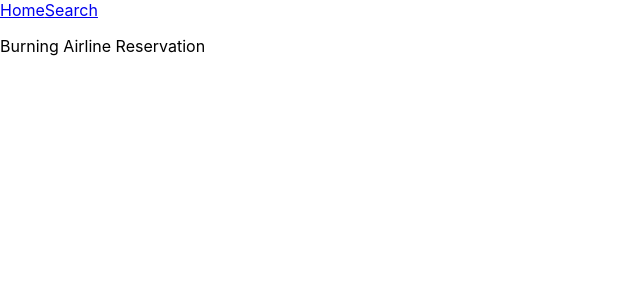
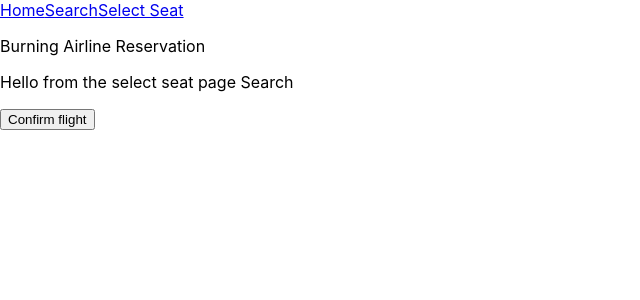
Before and after one commit to audreypatricia/burning-airlines-client, a React (Create React App) app: page /search/Search in a window 1280 px wide. Shown: the top 300 px of the page, without its empty margins (0-640 px from the left). Built offline with nearby package versions, Linux system fonts and the light colour scheme.

Commit message:
dynamic routing created

```diff
--- a/src/componets/App.js
+++ b/src/componets/App.js
@@ -1,5 +1,6 @@
 import SearchFlight from "./SearchFlight";
 import Home from "./Home";
+import SelectSeat from "./SelectSeat";
 import { BrowserRouter as Router, Route, Switch } from "react-router-dom";
 import Navigation from "./Navigation";
 
@@ -16,6 +17,7 @@ function App() {
           <Route exact path="/search">
             <SearchFlight />
           </Route>
+          <Route path="/search/:id" component={SelectSeat} />
         </Switch>
       </div>
     </Router>
--- a/src/componets/FlightList.js
+++ b/src/componets/FlightList.js
@@ -1,27 +1,52 @@
+import React, { Component } from 'react';
+// import axios from 'axios';
+import { Link, Route } from 'react-router-dom';
+import SelectSeat from './SelectSeat';
+import { BrowserRouter as Router, Switch } from "react-router-dom";
 
-const FlightList = (props) => {
+class FlightList extends Component {
+  constructor(){
+    super();
+    this.state = {
+
+    }
+  }
+
+  // componentDidMount(){
+  //   const { match: { params } } = this.props;
+  //
+  //   axios.get(`http://localhost:3000/search/${params.id}`).then(({ data: flight}) => {
+  //     console.log('flight', flight);
+  //
+  //     this.setState({ flight });
+  //   });
+  // }
+
+  render() {
     return (
       <div>
         <div className="flight_date">
           <h4>Date</h4>
-          { props.flights.map( (f) => <p key={f.id}>{ f.date }</p>)}
+          { this.props.flights.map( (f) => <p key={f.id}>{ f.date }</p>)}
         </div>
         <div className="flight_number">
           <h4>Flight</h4>
-          { props.flights.map( (f) => <p key={f.id}>{ f.id }</p>)}
+            { this.props.flights.map( (f) => <Link to={'search/' + f.id} key={f.id}>{f.id}</Link> )}
         </div>
         <div className="flight_from_to">
           <h4>from-to</h4>
-          { props.flights.map( (f) => <p key={f.id}>{ f.flight_from } - { f.flight_to }</p>)}
+          { this.props.flights.map( (f) => <p key={f.id}>{ f.flight_from } - { f.flight_to }</p>)}
         </div>
         <div className="flight_plane">
           <h4>Plane</h4>
-          { props.flights.map( (f) => <p key={f.id}>{ f.airplane.name }</p>)}
+          { this.props.flights.map( (f) => <p key={f.id}>{ f.airplane.name }</p>)}
 
         </div>
       </div>
     );
 
+  }
+
 }
 
 
--- a/src/componets/Navigation.js
+++ b/src/componets/Navigation.js
@@ -6,6 +6,7 @@ export default function Navigation() {
     <nav className="nav-bar">
       <Link to="/">Home</Link>
       <Link to='Search'>Search</Link>
+      <Link to='Search.:id'>Select Seat</Link>
     </nav>
   )
 }
--- /dev/null
+++ b/src/componets/SelectSeat.js
@@ -0,0 +1,30 @@
+import React, { Component } from 'react';
+import axios from 'axios';
+
+// const SERVER_URL_FLIGHT = "http://localhost:3000/flights/"
+
+class SelectSeat extends Component {
+  constructor() {
+    super();
+    this._fetchFlightData = this._fetchFlightData.bind(this);
+  }
+
+  _fetchFlightData() {
+    axios.get(`http://localhost:3000/flights/${this.props.match.params.id}.json`).then( (result) => {
+      console.log(result.data);
+    });
+  }
+
+  render() {
+    return(
+      <div>
+
+        <p> Hello from the select seat page {this.props.match.params.id} </p>
+        <button onClick={this._fetchFlightData}> Confirm flight </button>
+
+      </div>
+    );
+  }
+}
+
+export default SelectSeat;
```
